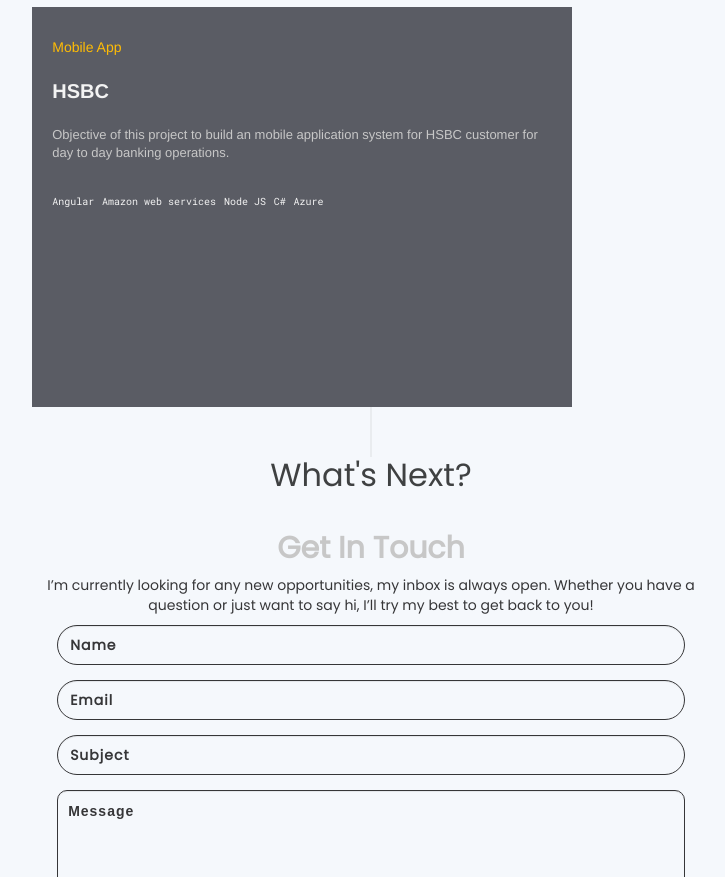
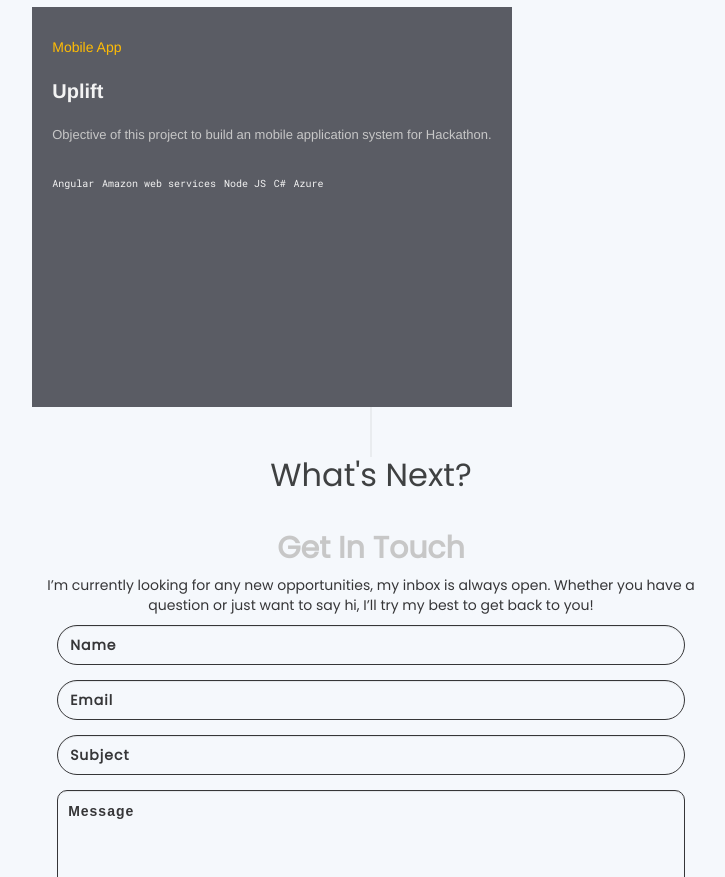
Before and after one commit to AbckSinha/AbckSinha.github.io, a plain HTML site: page index.html in a window 1280 px wide. Shown: the part 6883-7760 px from the top of the page, without its empty margins (269-994 px from the left). Drawn offline with nearby package versions, Linux system fonts and the light colour scheme.

Commit message:
updated text

```diff
--- a/index.html
+++ b/index.html
@@ -443,9 +443,9 @@
                 <div class="UpLift">
                     <div class="project-box-inner">
                         <div class="project-name">Mobile App</div>
-                        <div class="client-name">HSBC</div>
+                        <div class="client-name">Uplift</div>
                         <div class="description">
-                            <p>Objective of this project to build an mobile application system for HSBC customer for day to day banking operations.
+                            <p>Objective of this project to build an mobile application system for Hackathon.
                             </p>
                             <br>
                             <div class="use-soft">
```
